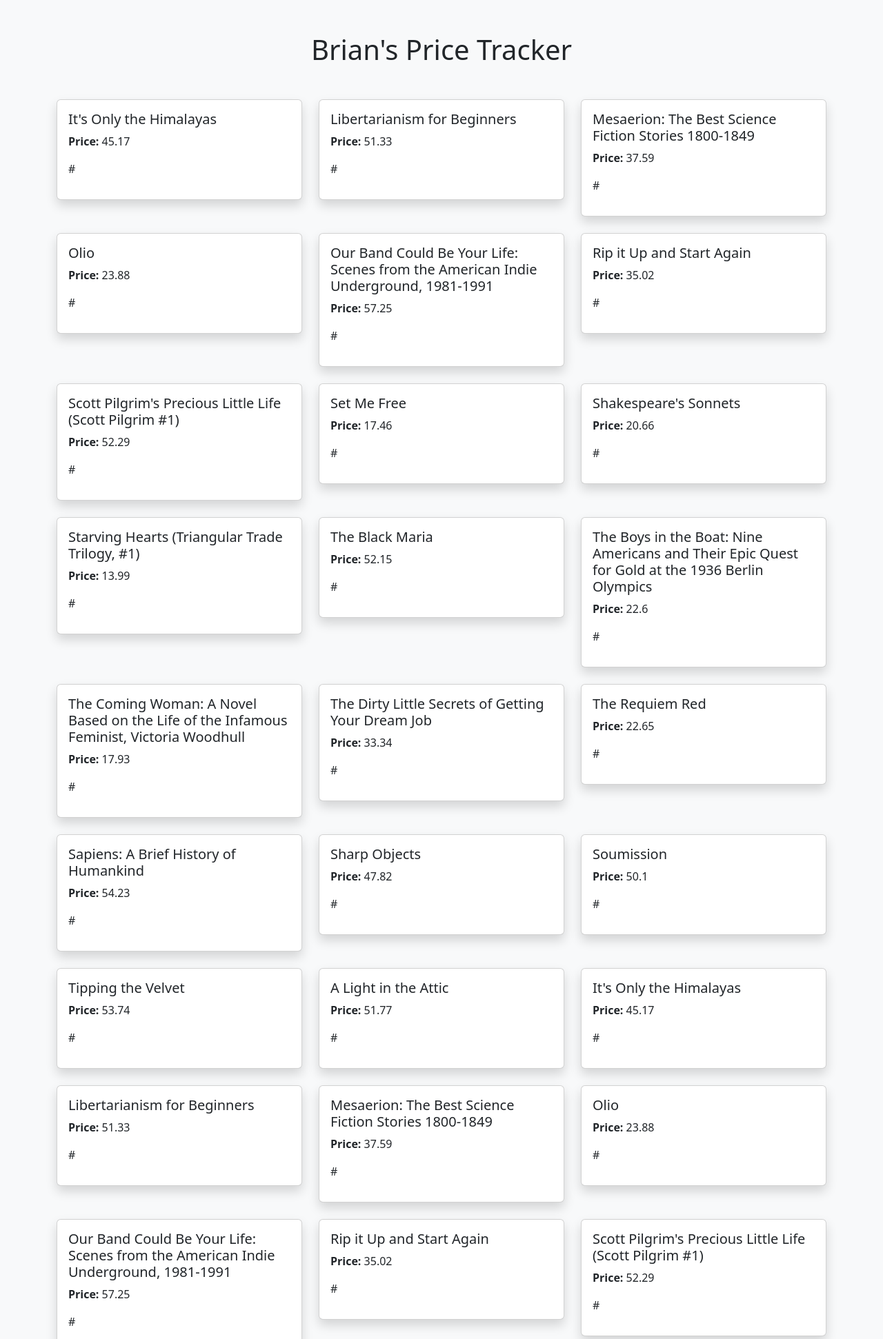
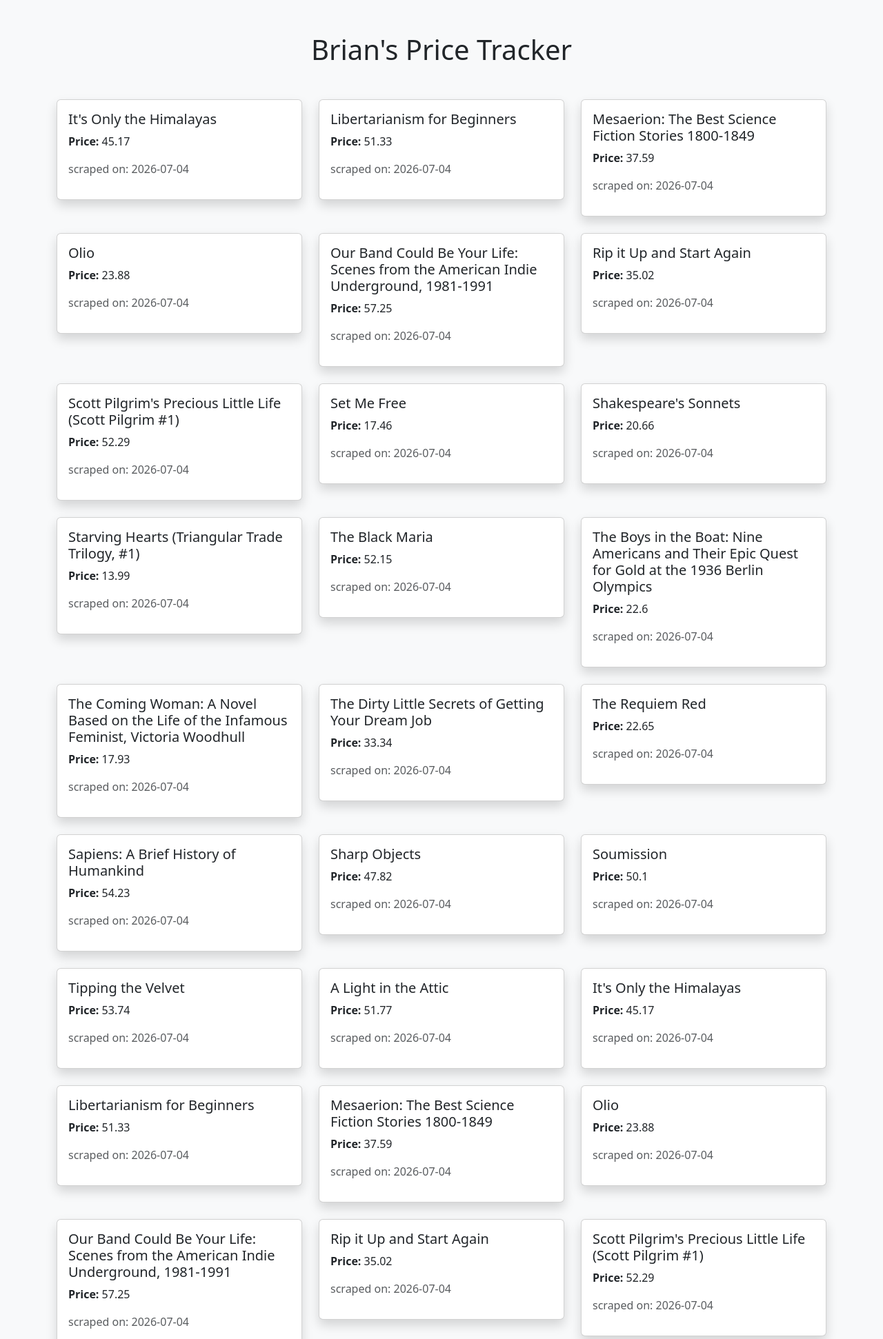
Before and after one commit to brian-otieno97/price-tracker, a Flask app: page / in a window 1280 px wide. Shown: the top 1942 px of the page at 69% size. Run offline with Flask 3, Linux system fonts and the light colour scheme; data comes from the database, SQL or seed files in the repository.

Commit message:
Complete Lesson 3: SQLite integration and price tracking

```diff
--- a/app.py
+++ b/app.py
@@ -24,7 +24,7 @@
         books.append({
             "title": row[0],
             "price": row[1],
-            "data_scraped": row[2]
+            "date_scraped": row[2]
         })
 
     return render_template("home.html", books=books) #Flask opens home.html and sends info of books to the browser
--- a/templates/home.html
+++ b/templates/home.html
@@ -34,8 +34,8 @@
                     {{ book.price }}
                 </p>
 
-                <p>
-                    #{{ book.availability }}
+                <p class="text-muted">
+                    scraped on: {{ book.date_scraped}}
                 </p>
 
                 </div>
```
